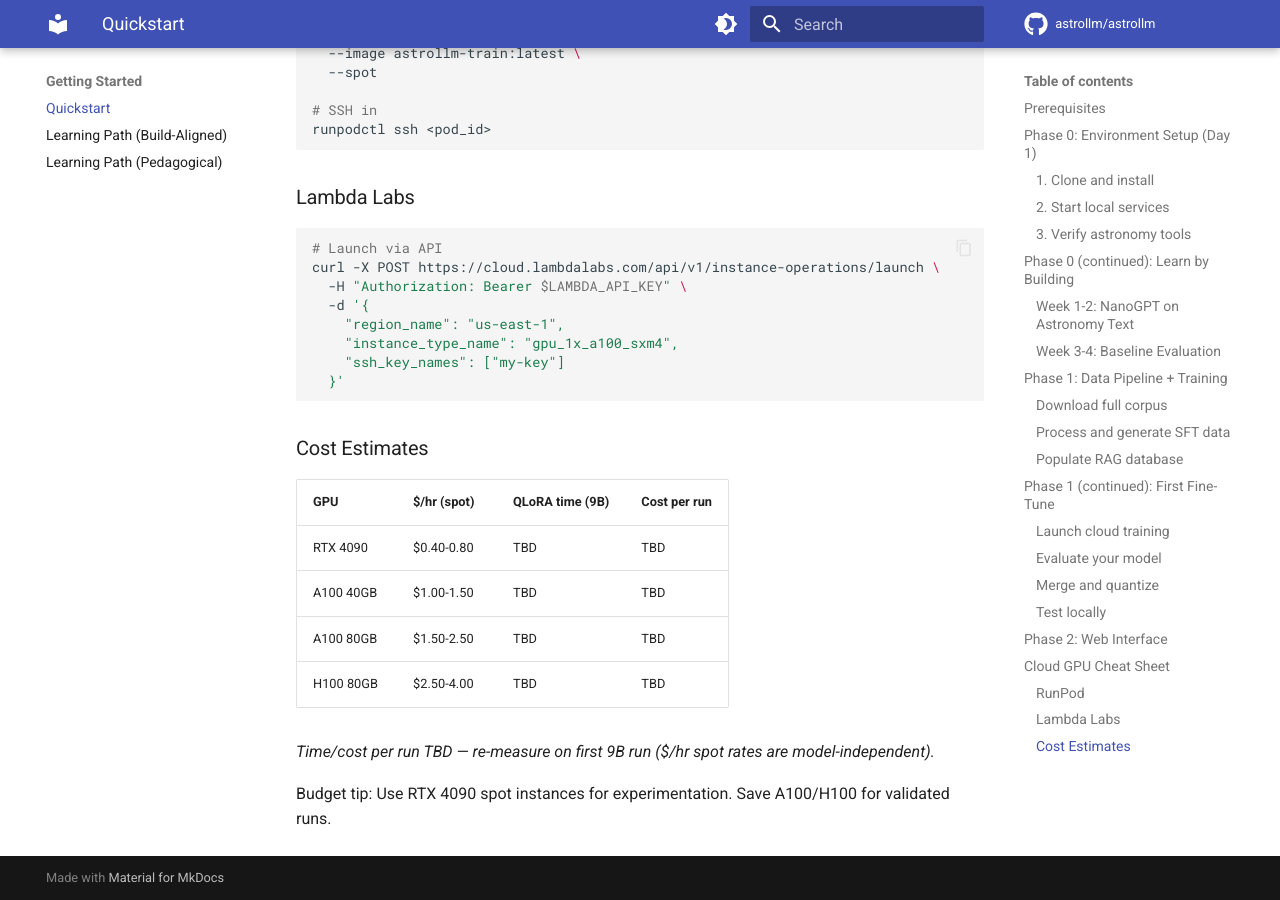
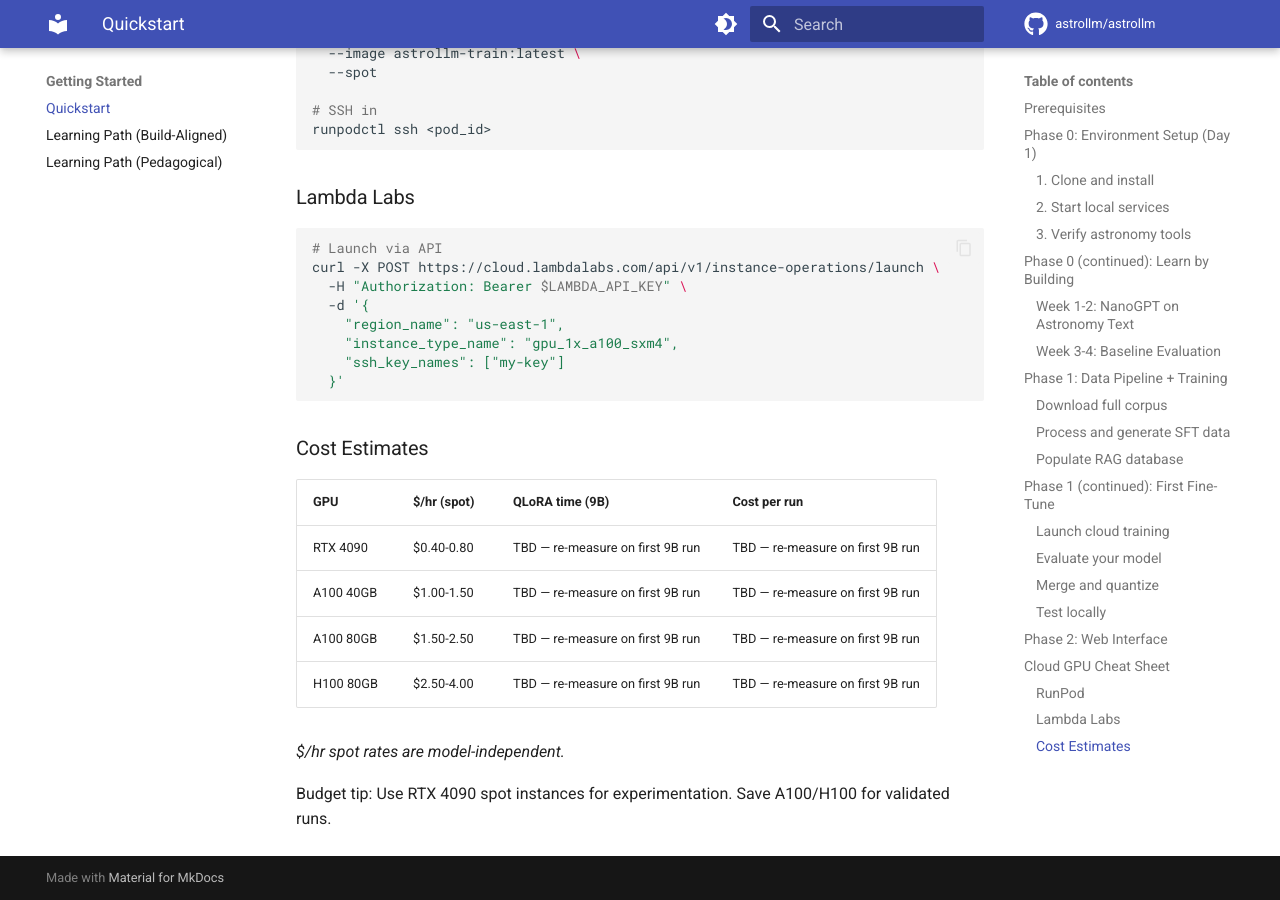
Before and after one commit to astrollm/astrollm, an MkDocs documentation site: the page built from docs/QUICKSTART.md, in a window 1280 px wide and 900 px high, scrolled down 4675 px. Built offline with MkDocs 1.6.1 and Material for MkDocs 9.7.7, drawn with Linux system fonts in a browser that asks for light colours; comment, search, counter and statistics services are not loaded.

Commit message:
chore: inline the literal "TBD — re-measure on first 9B run" phrase in time/cost cells
Replace bare TBD + footnote with the full phrase in each affected table cell
(training README, QUICKSTART, devops persona); keep only the distinct
"$/hr spot rates are model-independent" note on the cost tables.

Co-Authored-By: Claude Opus 4.8 (1M context) <noreply@anthropic.com>

```diff
--- a/docs/QUICKSTART.md
+++ b/docs/QUICKSTART.md
@@ -244,11 +244,11 @@ curl -X POST https://cloud.lambdalabs.com/api/v1/instance-operations/launch \
 
 | GPU | $/hr (spot) | QLoRA time (9B) | Cost per run |
 |-----|-------------|-----------------|--------------|
-| RTX 4090 | $0.40-0.80 | TBD | TBD |
-| A100 40GB | $1.00-1.50 | TBD | TBD |
-| A100 80GB | $1.50-2.50 | TBD | TBD |
-| H100 80GB | $2.50-4.00 | TBD | TBD |
+| RTX 4090 | $0.40-0.80 | TBD — re-measure on first 9B run | TBD — re-measure on first 9B run |
+| A100 40GB | $1.00-1.50 | TBD — re-measure on first 9B run | TBD — re-measure on first 9B run |
+| A100 80GB | $1.50-2.50 | TBD — re-measure on first 9B run | TBD — re-measure on first 9B run |
+| H100 80GB | $2.50-4.00 | TBD — re-measure on first 9B run | TBD — re-measure on first 9B run |
 
-_Time/cost per run TBD — re-measure on first 9B run ($/hr spot rates are model-independent)._
+_$/hr spot rates are model-independent._
 
 Budget tip: Use RTX 4090 spot instances for experimentation. Save A100/H100 for validated runs.
```
Also changed, not shown: .claude/personas/devops.md (+5 -5 lines), packages/training/README.md (+3 -5 lines).
